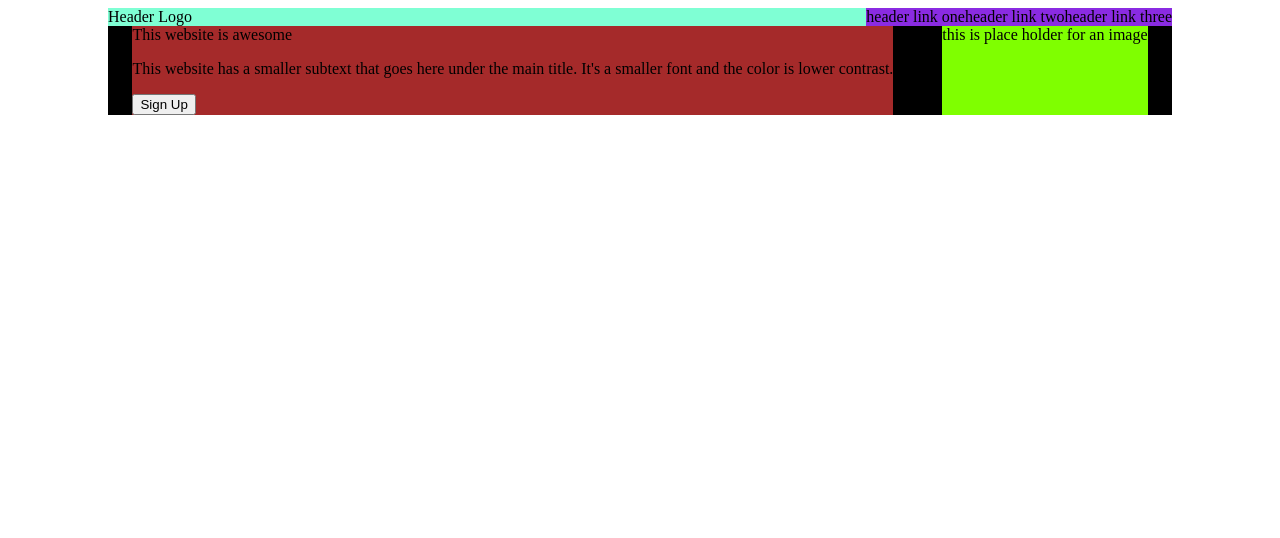
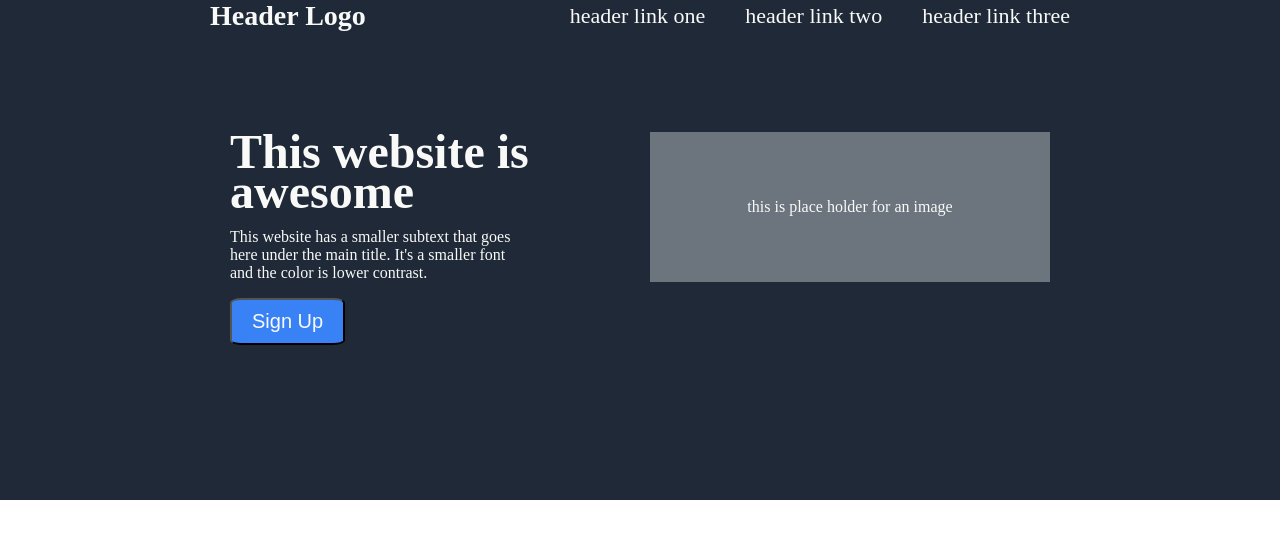
Before and after one commit to Ismaelx1/FirstOdin, a plain HTML site: page index.html in a window 1280 px wide. Drawn offline with Linux system fonts and the light colour scheme.

Commit message:
final header

```diff
--- a/odinfirstweb.css
+++ b/odinfirstweb.css
@@ -1,36 +1,81 @@
 body {
+   margin: 0;
+   padding: 0;
 
 }
-
+p {
+    color: #F9FAF8;
+}
 
 .header {
-    background-color: black;
-    margin: 0px 100px 50px 100px;
-
+    background-color: #1F2937;
+    height: 500px;
+    padding: 0px 120px 0px 120px;
+}
+.logo {
+    color: #F9FAF8;
+font-size: 28px;
+font-weight: bolder;
 }
 .header-top {
-    background-color: aquamarine;
+    background-color: #1F2937;
     display: flex;
     justify-content: space-between;
+    margin: 0px 90px 0px 90px;
 
 }
 .header-nav {
-    background-color: blueviolet;
+    background-color: #1F2937;
     display: flex;
-    justify-content: space-around;
+    width: 600px;
+    justify-content: flex-end;
+    align-items: center;
+    gap: 40px;
+}
+
+.hero-text {
+color: #F9FAF8;
+font-size: 48px;
+font-weight: bolder;
+line-height: 40px;
 }
 .header-left {
-    background-color: brown;
+    background-color: #1F2937;;
+    display: flex;
+    flex-direction: column;
+    width: 300px;
+    align-self: center;
+    margin-top: 100px;
 }
 .header-right {
-    background-color: chartreuse;
+display: flex;
+width: 400px;
+margin-top: 100px;
+height: 150px;
+background-color: #6c747e;
+justify-content: center;
+align-items: center;
+color: #F9FAF8;
 }
+button {
+    width: fit-content;
+    color: #F9FAF8;
+    background-color: #3882f6;
+    border-radius: 10%;
+    font-size: 20px;
+    padding: 10px 20px 10px 20px;
+}
+
 .nav-text {
     display: inline-flex;
+    color: #F9FAF8;
+    font-size: 22px;
+
 
 }
 .content-box {
     display: flex;
     flex-direction: row;
-    justify-content: space-around;
+    justify-content: center;
+    gap: 120px;
 }
```
